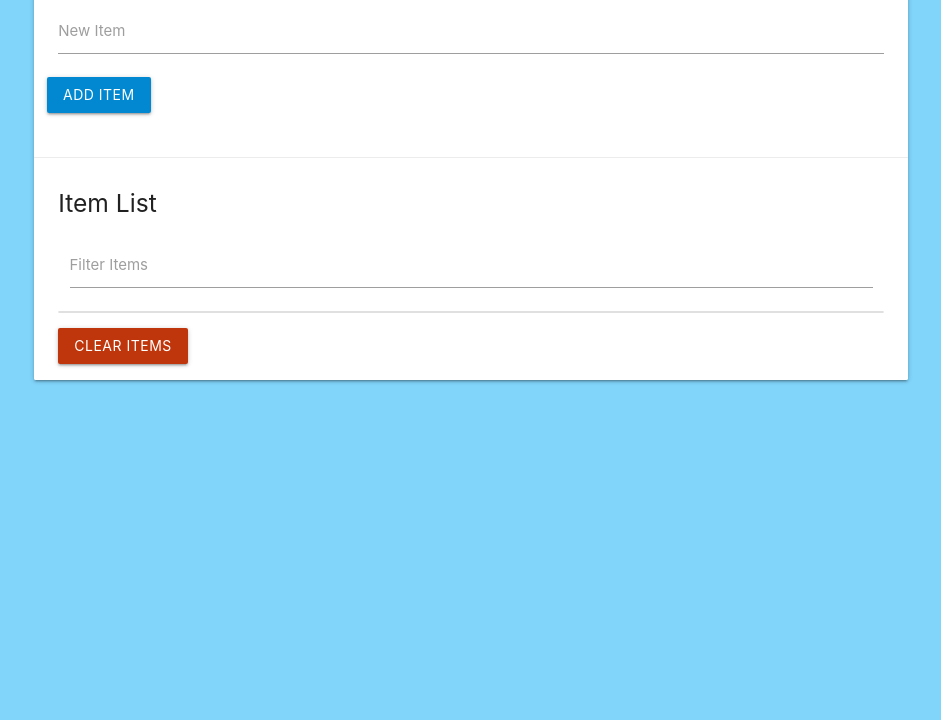
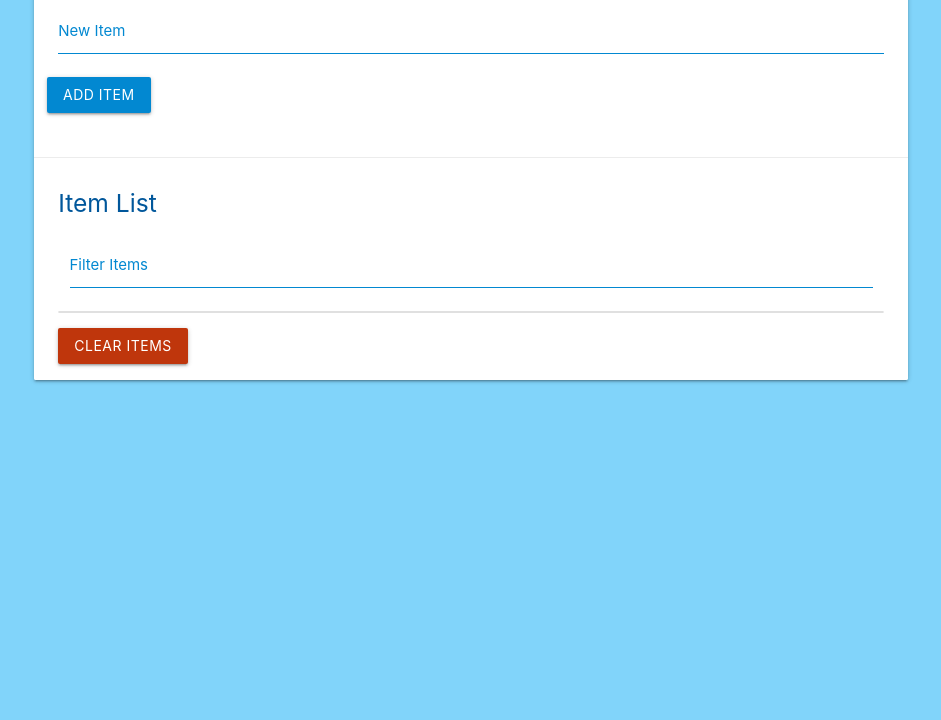
Before and after one commit to belqati/listKeeperBasic, a plain HTML site: page index.html in a window 1280 px wide. Shown: the part 80-800 px from the top of the page, without its empty margins (169-1110 px from the left). Drawn offline with nearby package versions, Linux system fonts and the light colour scheme.

Commit message:
update styling

```diff
--- a/app.js
+++ b/app.js
@@ -36,7 +36,7 @@ function addItem(e){
   // add class
   link.className = 'delete-item secondary-content';
   // add icon html
-  link.innerHTML = '<i class= "fas fa-times"></i>';
+  link.innerHTML = '<i class="fas fa-times"></i>';
   // append link
   li.appendChild(link);
   // append li to ul
--- a/index.html
+++ b/index.html
@@ -5,6 +5,7 @@
   <meta name="viewport" content="width=device-width, initial-scale=1.0">
   <meta http-equiv="X-UA-Compatible" content="ie=edge">
   <title>listKeeperBasic</title>
+  <link rel="icon" type="image/x-icon" href="list_icon.ico">
   <link rel="stylesheet" href="https://cdnjs.cloudflare.com/ajax/libs/materialize/1.0.0-rc.2/css/materialize.min.css">
   <link rel="stylesheet" href="https://use.fontawesome.com/releases/v5.1.1/css/all.css">
   <link rel="stylesheet" href="main.css">
@@ -20,8 +21,8 @@
             <div class="row">
               <form id="item-form">
                 <div class="input-field col s12">
-                  <input type="text" name="item" id="item">
-                  <label for="item">New Item</label>
+                  <input type="text" name="item" id="item" style="border-bottom: 1px solid #0288d1;">
+                  <label for="item" class="light-blue-text text-darken-2">New Item</label>
                 </div>
                 <input type="submit" value="Add Item" class="btn light-blue darken-2">
               </form>
@@ -30,8 +31,8 @@
           <div class="card-action">
             <h5 id="item-title">Item List</h5>
             <div class="input-field col s12">
-              <input type="text" name="filter" id="filter">
-              <label for="filter">Filter Items</label>
+              <input type="text" name="filter" id="filter" style="border-bottom: 1px solid #0288d1;">
+              <label for="filter" class="light-blue-text text-darken-2">Filter Items</label>
             </div>
             <ul class="collection"></ul>
             <a href="#" class="clear-items btn deep-orange darken-4">Clear Items</a>
--- a/main.css
+++ b/main.css
@@ -1,5 +1,11 @@
-.backColor {
-  background: #C2B8EC;  /* fallback for old browsers */
-  background: -webkit-linear-gradient(to right, #0ABFBC, #FC354C);  /* Chrome 10-25, Safari 5.1-6 */
-  background: linear-gradient(to right, #0ABFBC, #FC354C); /* W3C, IE 10+/ Edge, Firefox 16+, Chrome 26+, Opera 12+, Safari 7+ */
+span, h5, .collection-item {
+  color: #01579b;
 }
+
+.input-field input {
+  color: #0288d1;
+}
+
+.fa-times {
+  color: #bf360c;
+}
```
Also changed, not shown: list_icon.ico (added).
